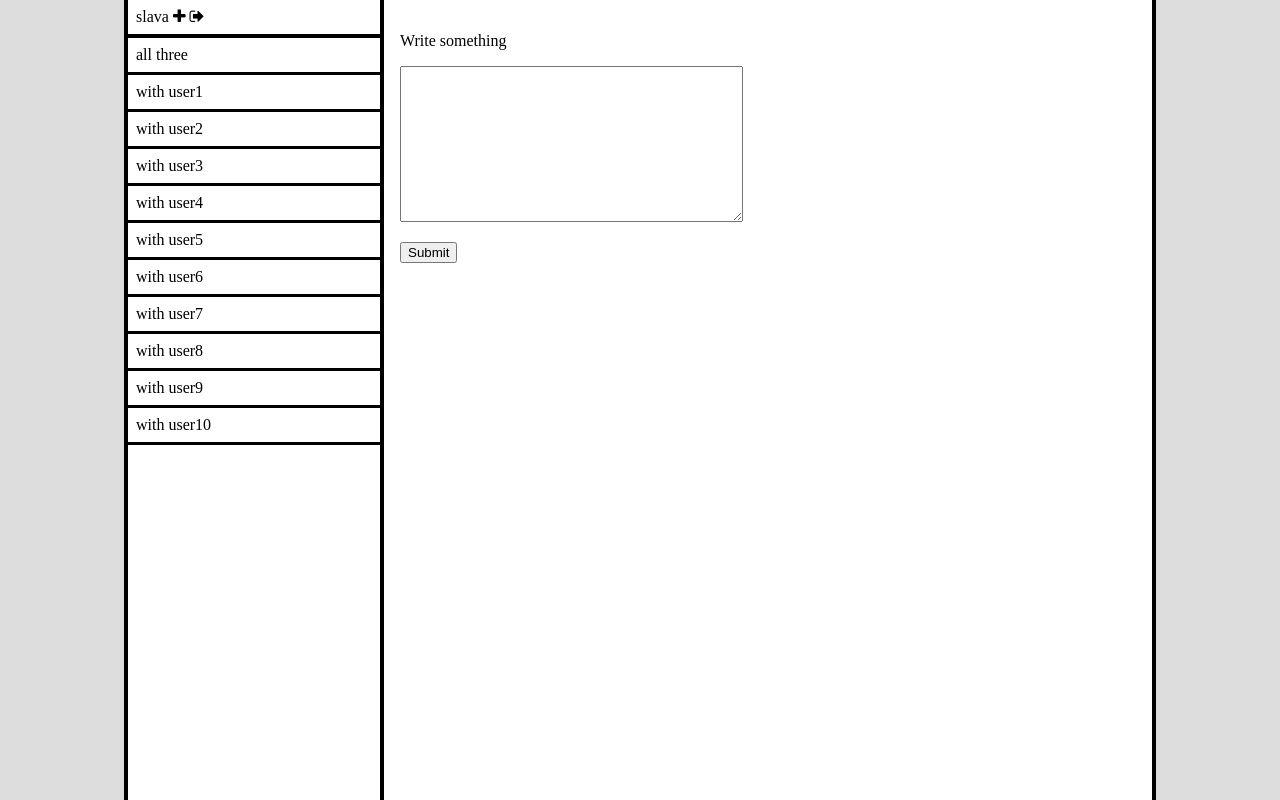
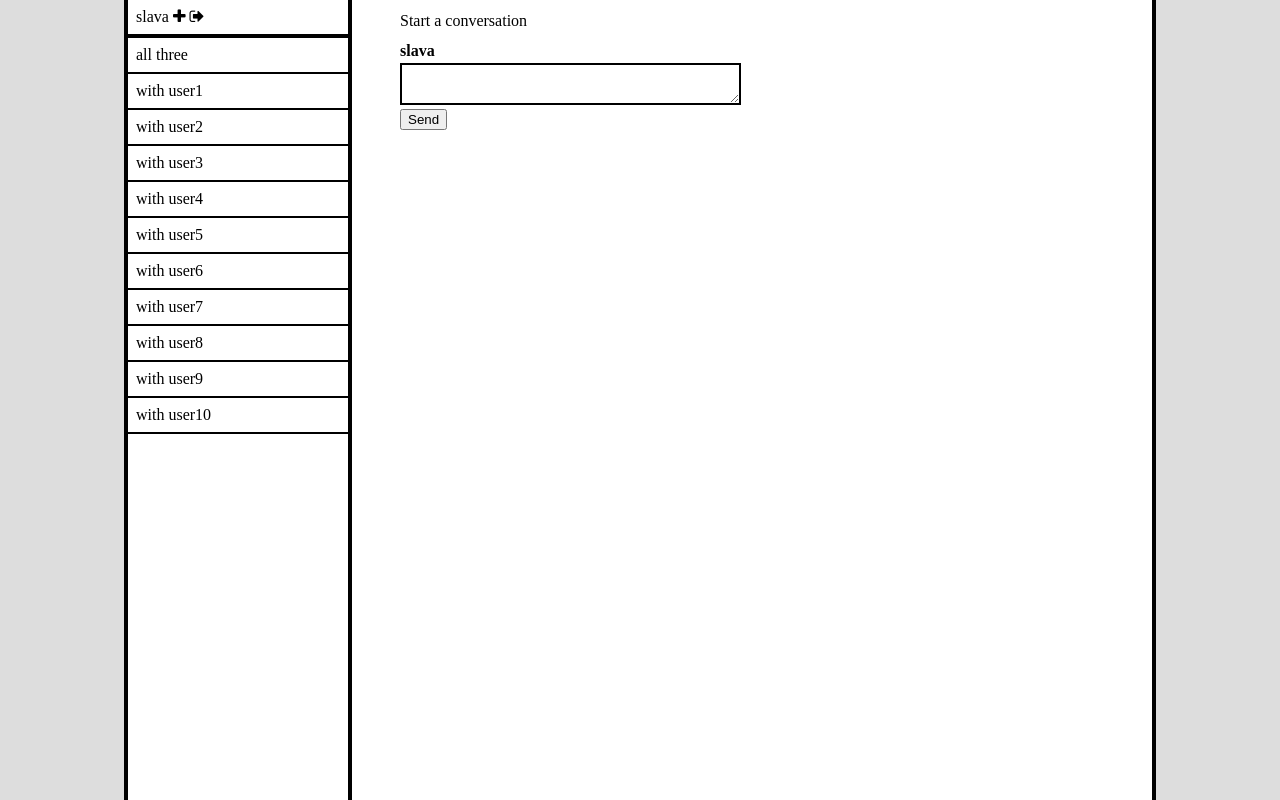
Before and after one commit to slava-sh/messenger, a Django app: a page that uses django/chat/templates/chat/base.html in a window 1280 px wide. Run offline with Django 3.2, Linux system fonts and the light colour scheme; a user stored in the database is signed in; data comes from the database, SQL or seed files in the repository; data that the repository does not hold is empty; some libraries are stand-ins or nearby versions.

Commit message:
Style conversation

```diff
--- a/django/chat/templates/chat/base.html
+++ b/django/chat/templates/chat/base.html
@@ -6,7 +6,8 @@
   <title>{{ title }}</title>
   <link rel="stylesheet" href="//maxcdn.bootstrapcdn.com/font-awesome/4.3.0/css/font-awesome.min.css">
   <style>
-    html, body {
+    html,
+    body {
       margin: 0;
       padding: 0;
       height: 100%;
@@ -18,7 +19,7 @@
 
     .container {
       height: 100%;
-      width: 80vw;
+      max-width: 80vw;
       margin: 0 auto;
       background-color: #fff;
       border-left: 4px solid #000;
@@ -37,7 +38,8 @@
     .navigation {
       order: 1;
       box-sizing: border-box;
-      width: 20vw;
+      max-width: 20vw;
+      width: 14em;
       border-right: 4px solid #000;
       display: flex;
       flex-flow: column nowrap;
@@ -46,8 +48,10 @@
     .main {
       order: 2;
       box-sizing: border-box;
-      width: 60vw;
-      padding: 1em;
+      max-width: 60vw;
+      width: 100%;
+      display: flex;
+      flex-flow: column nowrap;
     }
 
     .header {
@@ -56,17 +60,19 @@
       border-bottom: 4px solid #000;
     }
 
-    .conversations {
+    .conversations,
+    .messages {
       overflow-y: scroll;
     }
 
     .conversation a {
       display: block;
       padding: 0.5em;
-      border-bottom: 3px solid #000;
+      border-bottom: 2px solid #000;
     }
 
-    .conversation a, .header a {
+    .conversation a,
+    .header a {
       text-decoration: none;
       color: #000;
       position: relative;
@@ -96,8 +102,40 @@
       background-color: #000;
     }
 
-    .conversation a:hover:before, .conversation a:active:before {
+    .conversation a:hover:before,
+    .conversation a:active:before {
       left: 0;
+    }
+
+    .message {
+      max-width: 25em;
+      margin: 0.75em 0;
+      padding-left: 3em;
+    }
+
+    .message .author {
+      font-weight: bold;
+    }
+
+    .message .text {
+      white-space: pre;
+    }
+
+    .new-message textarea {
+      max-width: 25em;
+      width: 100%;
+      height: 2.5em;
+      margin-top: 0.25em;
+    }
+
+    input[type="text"],
+    input[type="password"],
+    textarea {
+      border: 2px solid black;
+    }
+
+    li {
+      list-style-type: none;
     }
   </style>
 </head>
--- a/django/chat/templates/chat/conversation.html
+++ b/django/chat/templates/chat/conversation.html
@@ -1,17 +1,25 @@
 {% extends "chat/base.html" %}
 
 {% block main %}
+  <div class="messages">
     {% for message in conversation.messages.all %}
-    <p><strong>{{ message.author }}</strong>: {{ message.text }}</p>
+      <div class="message">
+        <div class="author">{{ message.author }}</div>
+        <div class="text">{{ message.text }}</div>
+      </div>
     {% empty %}
-    <p>Write something</p>
+      <div class="message">
+        <div class="text">Start a conversation</div>
+      </div>
     {% endfor %}
 
-  <div>
+    <div class="message new-message">
       <form method="post">
         {% csrf_token %}
-      <p>{{ form.text }}</p>
-      <p><input type="submit"></p>
+        <div class="author">{{ user }}</div>
+        <div class="text">{{ form.text }}</div>
+        <div><input type="submit" value="Send"></div>
       </form>
     </div>
+  </div>
 {% endblock main %}
--- a/django/project/templates/base.html
+++ b/django/project/templates/base.html
@@ -28,6 +28,12 @@
       padding: 1em 2.75em;
       margin-top: -6em;
     }
+
+    input[type="text"],
+    input[type="password"],
+    textarea {
+      border: 2px solid black;
+    }
   </style>
 </head>
 <body>
```
Lines whose indentation alone changed are shown as unchanged.
